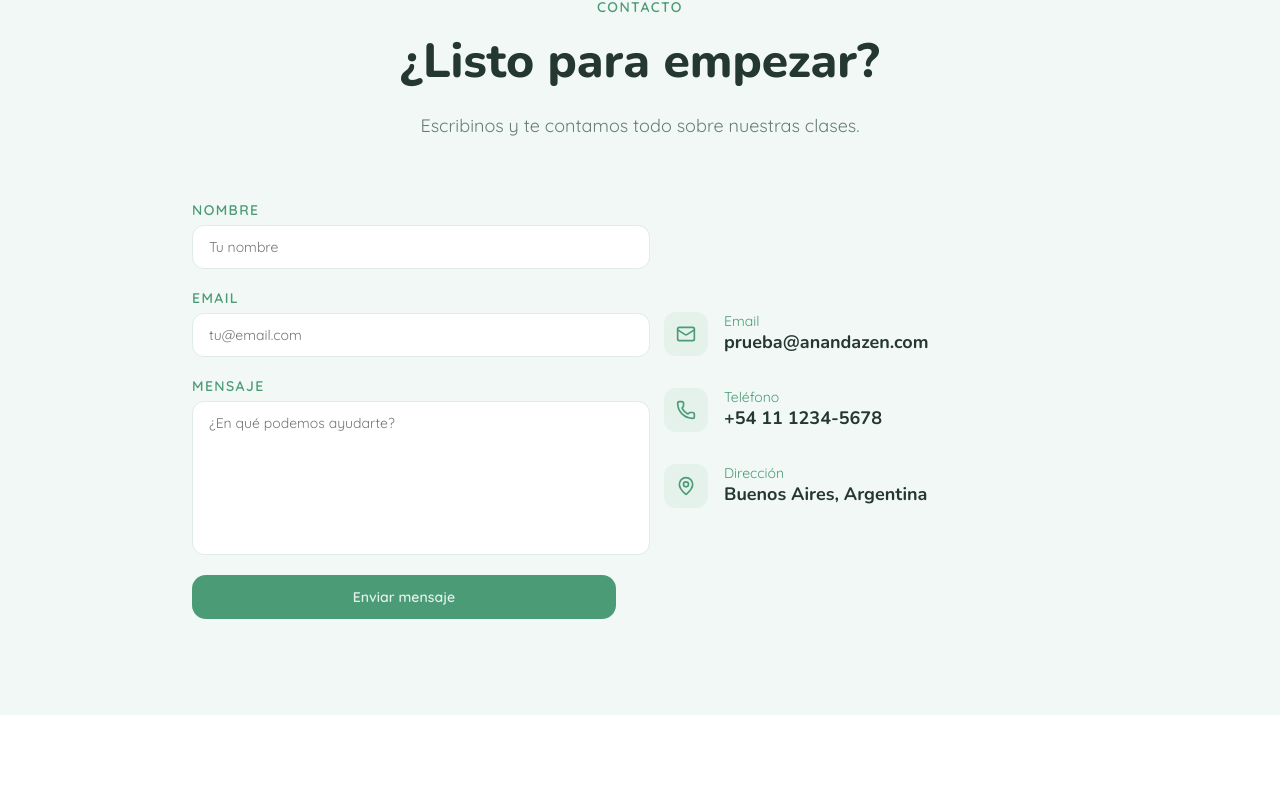
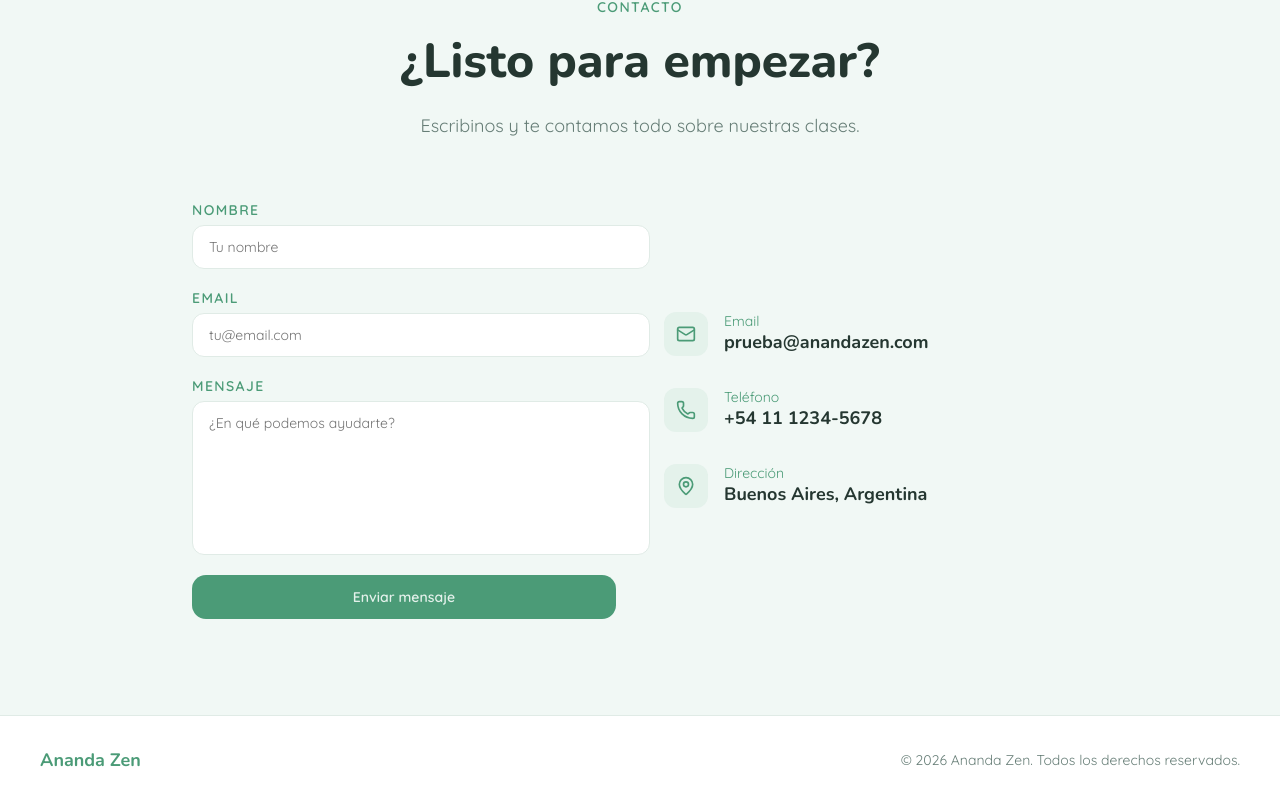
Before and after one commit to aguscbr/ananda-zen, a React (Vite) app: page / in a window 1280 px wide. Shown: the part 2951-3755 px from the top of the page. Before the commit the page ends 3666 px from the top, so only its background shows below. Built offline with nearby package versions, Linux system fonts and the light colour scheme.

Commit message:
feat: add footer component

```diff
--- a/src/App.tsx
+++ b/src/App.tsx
@@ -5,6 +5,7 @@ import {
   HeroSection,
   Navbar,
   ContactSection,
+  Footer
 } from "./components";
 
 function App() {
@@ -18,6 +19,9 @@ function App() {
         <BenefitsSection />
         <ContactSection />
       </header>
+      <footer>
+        <Footer />
+      </footer>
     </>
   );
 }
--- /dev/null
+++ b/src/components/Footer.module.css
@@ -0,0 +1,38 @@
+.footer {
+  padding: 2rem 0;
+  border-top: 1px solid hsl(var(--border));
+  background-color: hsl(var(--background));
+}
+
+.footer__container {
+  max-width: 1200px;
+  margin: 0 auto;
+  padding: 0 2rem;
+  display: flex;
+  flex-direction: column;
+  align-items: center;
+  justify-content: space-between;
+  gap: 1rem;
+  text-align: center;
+}
+
+@media (min-width: 768px) {
+  .footer__container {
+    flex-direction: row;
+  }
+}
+
+.footer__brand {
+  font-family: var(--font-display);
+  font-size: 1.125rem;
+  font-weight: 700;
+  color: hsl(var(--zen-deep));
+  margin: 0;
+}
+
+.footer__copyright {
+  font-family: var(--font-body);
+  font-size: 0.875rem;
+  color: hsl(var(--muted-foreground));
+  margin: 0;
+}
--- /dev/null
+++ b/src/components/Footer.tsx
@@ -0,0 +1,14 @@
+import styles from "./Footer.module.css";
+
+export const Footer = () => (
+  <footer className={styles.footer}>
+    <div className={styles.footer__container}>
+      <p className={styles.footer__brand}>Ananda Zen</p>
+      <p className={styles.footer__copyright}>
+        © {new Date().getFullYear()} Ananda Zen. Todos los derechos reservados.
+      </p>
+    </div>
+  </footer>
+);
+
+export default Footer;
--- a/src/components/index.ts
+++ b/src/components/index.ts
@@ -4,3 +4,4 @@ export * from "./AboutSection";
 export * from "./ClassesSection";
 export * from "./BenefitsSection";
 export * from "./ContactSection";
+export * from "./Footer";
```
